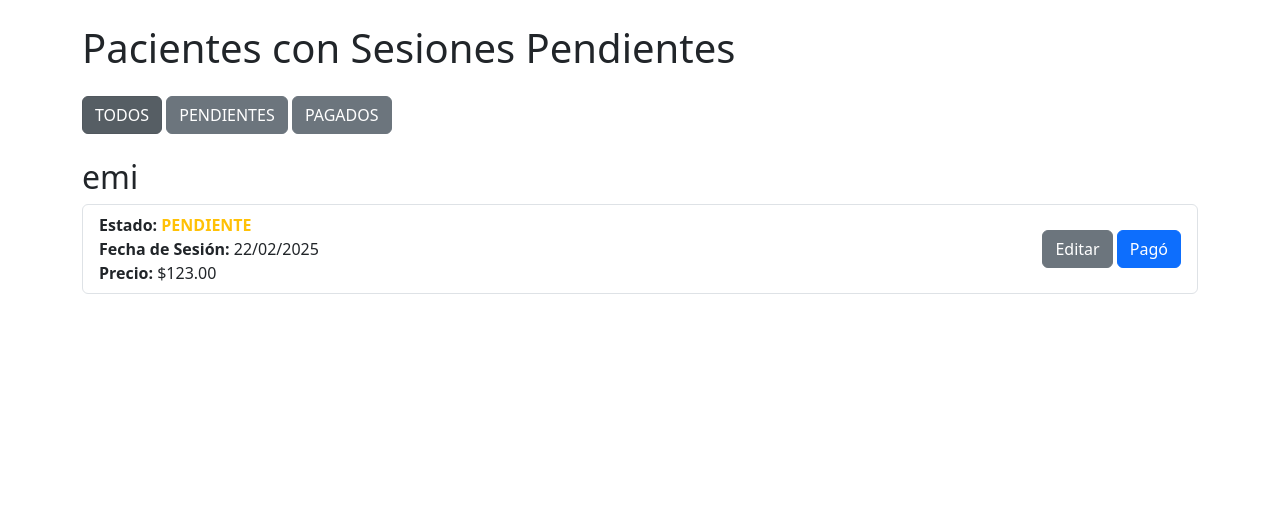
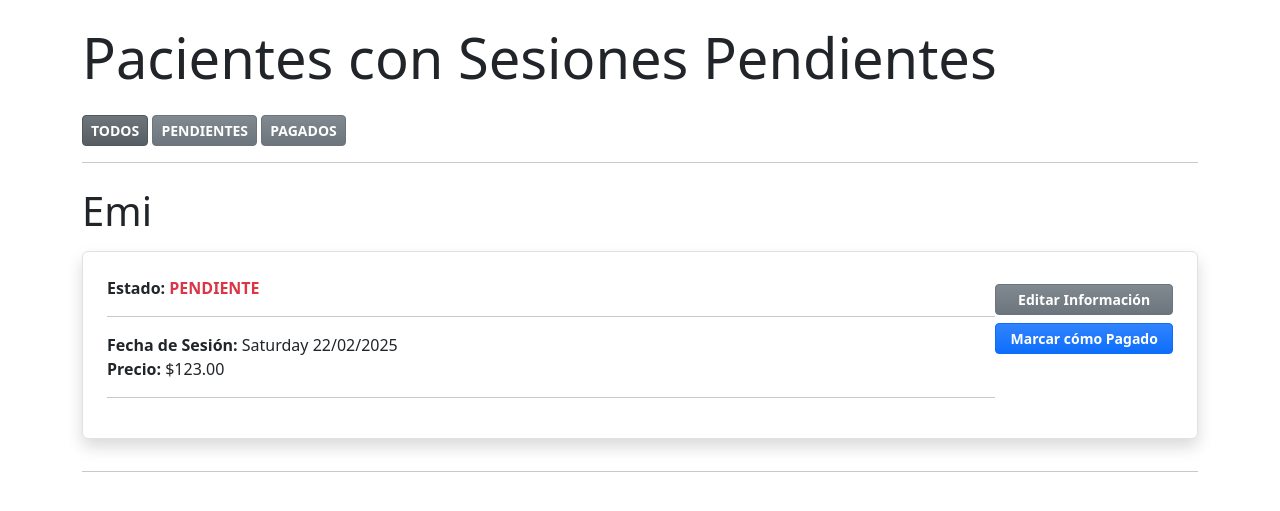
Before and after one commit to elbarril/appalapapa, a Flask app: page / in a window 1280 px wide. Shown: the part 56-567 px from the top of the page. Run offline with Flask 3, Linux system fonts and the light colour scheme; data comes from the database, SQL or seed files in the repository; both versions use the stored data as it was before the commit; some libraries are stand-ins or nearby versions.

Commit message:
visual improvements

```diff
--- a/app.py
+++ b/app.py
@@ -1,9 +1,11 @@
 from flask import Flask, render_template, request, redirect, url_for
 import sqlite3
+import locale
 from datetime import datetime
+locale.setlocale(locale.LC_TIME, '')
 
 def format_date(date_str):
-    return datetime.strptime(date_str, "%Y-%m-%d").strftime("%d/%m/%Y")
+    return datetime.strptime(date_str, "%Y-%m-%d").strftime("%A %d/%m/%Y")
 
 def format_price(price):
     return f"${float(price):,.2f}"
--- a/templates/index.html
+++ b/templates/index.html
@@ -1,51 +1,64 @@
 {% extends "base.html" %}
 
 {% block main %}
-    <h1 class="my-4">Pacientes con Sesiones Pendientes</h1>
+    <h1 class="my-4 display-4">Pacientes con Sesiones Pendientes</h1>
 
     <div>
         <div>
             {% for label, filter in filters %}
-                <a class="btn btn-secondary {% if show == filter or not show and loop.index == 1 %}active{% endif %}" href="{{ url_for('index') }}?show={{filter}}">{{label|upper}}</a>
+                <a class="btn btn-sm btn-secondary bg-gradient {% if show == filter or not show and loop.index == 1 %}active{% endif %}" href="{{ url_for('index') }}?show={{filter}}">
+                    <strong>{{label|upper}}</strong>
+                </a>
             {% endfor %}
         </div>
-
+        <hr>
         {% if total %}
             {% for name, sessions in grouped_sessions.items() %}
                 {% if sessions %}
-                <div class="mt-4">
-                    <h2>{{ name }}</h2>
+                    <div class="my-4">
+                        <h2 class="display-6">{{ name|title }}</h2>
 
                         <ul class="list-group">
                             {% for id, date, price, pending in sessions %}
-                        <li class="list-group-item d-flex justify-content-between align-items-center">
-                            <div>
+                            <li class="list-group-item d-flex justify-content-between align-items-start flex-wrap shadow p-4 my-2">
+                                <div class="col-12 col-lg-10">
                                     <strong>Estado:</strong>
                                     {% if not pending %}<strong class="text-success">PAGADO</strong>{% endif %}
-                                {% if pending %}<strong class="text-warning">PENDIENTE</strong>{% endif %}
+                                    {% if pending %}<strong class="text-danger">PENDIENTE</strong>{% endif %}
+                                    <hr>
+                                    <strong>Fecha de Sesión:</strong>
+                                    {{ date|title }}
                                     <br>
-                                <strong>Fecha de Sesión:</strong>
-                                {{ date }}
-                                <br>
-
-                                <strong>Precio:</strong> {{ price }}
+                                    <strong>Precio:</strong>
+                                    {{ price }}
+                                    <hr>
                                 </div>
 
-                            <div class="d-grid gap-2 d-md-block">
-                                <a class="btn btn-secondary" href="{{ url_for('update_session', id=id, name=name) }}">Editar</a>
+                                <div class="d-grid gap-2 col-12 col-lg-2 mt-2">
+                                    <a href="{{ url_for('update_session', id=id, name=name) }}"  class="btn btn-sm btn-secondary bg-gradient">
+                                        <strong>Editar Información</strong>
+                                    </a>
+
                                     {% if pending %}
-                                    <a href="{{ url_for('toggle_pending', id=id) }}" class="btn btn-primary">Pagó</a>
+                                        <a href="{{ url_for('toggle_pending', id=id) }}" class="btn btn-sm btn-primary bg-gradient">
+                                            <strong>Marcar cómo Pagado</strong>
+                                        </a>
                                     {% else %}
                                         {% if allow_delete %}
-                                    <a href="{{ url_for('remove_session', id=id) }}" class="btn btn-primary">Eliminar</a>
+                                        <a href="{{ url_for('remove_session', id=id) }}" class="btn btn-sm btn-danger bg-gradient">
+                                            <strong>Eliminar Nota</strong>
+                                        </a>
                                         {% endif %}
-                                    <a href="{{ url_for('toggle_pending', id=id) }}" class="btn btn-primary">Pendiente</a>
+                                        <a href="{{ url_for('toggle_pending', id=id) }}" class="btn btn-sm btn-primary bg-gradient">
+                                            <strong>Marcar cómo Pendiente</strong>
+                                        </a>
                                     {% endif %}
                                 </div>
                             </li>
                             {% endfor %}
                         </ul>
                     </div>
+                    <hr>
                 {% endif %}
             {% endfor %}
         {% else %}
```
Also changed, not shown: database.db (deleted). Lines whose indentation alone changed are shown as unchanged.
